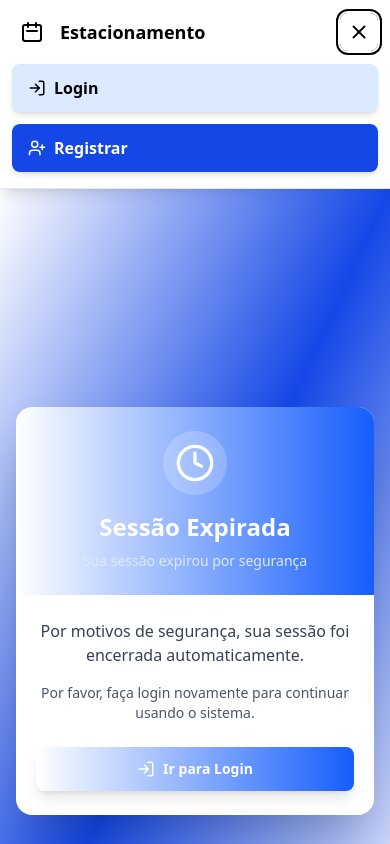
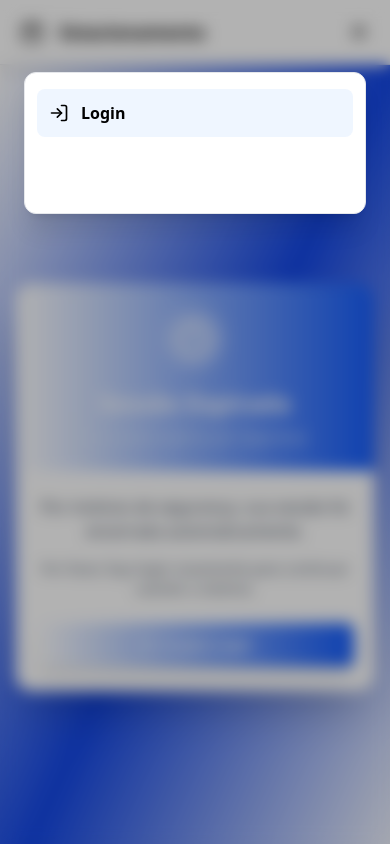
Before and after one commit to Josmateussilva0110/Estacionamento, a React app in the folder frontend/: page /parking/register in a window 390 px wide. Both pictures are taken after a click on the button 359 px from the left and 32 px from the top of the page. Shown: the top 844 px of the page. Built offline with nearby package versions, Linux system fonts and the light colour scheme; no server answers; the HTML template or start-up script is replaced by a standard one.

Commit message:
style: new navbar

```diff
--- a/frontend/src/components/layout/NavBar.tsx
+++ b/frontend/src/components/layout/NavBar.tsx
@@ -1,6 +1,7 @@
-import { useState } from "react"
+import { useState, Fragment } from "react"
 import { Link, useNavigate } from "react-router-dom"
-import { LogIn, UserPlus, User, LogOut, Menu, X } from "lucide-react"
+import { LogIn, UserPlus, User, LogOut, Menu as MenuIcon, X, PlusSquare } from "lucide-react"
+import { Menu, Transition } from "@headlessui/react"
 import { useUser } from "../../context/useUser"
 import useFlashMessage from "../../hooks/useFlashMessage"
 
@@ -26,7 +27,8 @@ function NavBar() {
     <nav className="bg-white shadow-lg border-b border-gray-200">
       <div className="w-full px-3 sm:px-4 lg:px-8">
         <div className="flex justify-between items-center h-16">
-          {/* Logo/Brand */}
+
+          {/* Logo */}
           <Link to="/" className="flex items-center space-x-2" onClick={() => setOpen(false)}>
             <div className="bg-parking-primary p-2 rounded-lg">
               <svg className="w-6 h-6 text-black" fill="none" stroke="currentColor" viewBox="0 0 24 24">
@@ -41,20 +43,20 @@ function NavBar() {
           {/* Mobile toggle */}
           <button
             type="button"
-            className="md:hidden inline-flex items-center justify-center rounded-lg p-2 text-parking-primary hover:bg-blue-50 focus:outline-none focus:ring-2 focus:ring-parking-primary focus:ring-offset-2"
+            className="md:hidden inline-flex items-center justify-center rounded-lg p-2 text-parking-primary hover:bg-blue-50"
             onClick={() => setOpen(prev => !prev)}
-            aria-label="Abrir menu"
           >
-            {open ? <X size={22} /> : <Menu size={22} />}
+            {open ? <X size={22} /> : <MenuIcon size={22} />}
           </button>
 
-          {/* Navigation Links desktop */}
-          <div className="hidden md:flex items-center space-x-3 lg:space-x-4">
+          {/* Desktop Navigation */}
+          <div className="hidden md:flex items-center space-x-4">
+
             {!authenticated ? (
               <>
                 <Link
                   to="/login"
-                  className="flex items-center space-x-2 px-4 py-2 text-parking-primary font-semibold rounded-lg bg-blue-300 hover:bg-blue-200 focus:outline-none focus:ring-2 focus:ring-parking-primary focus:ring-offset-2 transform transition-all hover:scale-[1.02] active:scale-[0.98] shadow-lg"
+                  className="flex items-center space-x-2 px-4 py-2 text-parking-primary font-semibold rounded-lg bg-blue-300 hover:bg-blue-200 shadow-lg transition"
                 >
                   <LogIn size={18} />
                   <span>Login</span>
@@ -62,89 +64,154 @@ function NavBar() {
 
                 <Link
                   to="/register"
-                  className="flex items-center space-x-2 bg-parking-primary text-white font-bold px-4 py-2 rounded-lg bg-blue-700 hover:bg-blue-900  focus:outline-none focus:ring-2 focus:ring-parking-primary focus:ring-offset-2 transform transition-all hover:scale-[1.02] active:scale-[0.98] shadow-lg"
+                  className="flex items-center space-x-2 bg-parking-primary text-white font-bold px-4 py-2 rounded-lg bg-blue-700 hover:bg-blue-900 shadow-lg transition"
                 >
                   <UserPlus size={18} />
                   <span>Registrar</span>
                 </Link>
               </>
             ) : (
-              <>
-                <Link
-                  to="/profile"
-                  className="flex items-center space-x-2 px-4 py-2 text-parking-primary font-semibold rounded-lg hover:bg-blue-50 transition-colors"
-                >
+              /* Dropdown elegante */
+              <Menu as="div" className="relative inline-block text-left">
+                <Menu.Button className="flex items-center gap-2 px-4 py-2 bg-blue-50 text-parking-primary font-semibold rounded-lg hover:bg-blue-100 transition">
                   <User size={18} />
                   <span>{user?.username || "Perfil"}</span>
-                </Link>
+                </Menu.Button>
 
-                <button
-                  onClick={handleLogout}
-                  className="flex items-center space-x-2 bg-red-600 text-white font-bold px-4 py-2 rounded-lg hover:bg-red-700 focus:outline-none focus:ring-2 focus:ring-red-500 focus:ring-offset-2 transform transition-all hover:scale-[1.02] active:scale-[0.98] shadow-lg"
+                <Transition
+                  as={Fragment}
+                  enter="transition duration-100 ease-out"
+                  enterFrom="transform opacity-0 scale-95"
+                  enterTo="transform opacity-100 scale-100"
+                  leave="transition duration-75 ease-in"
+                  leaveFrom="transform opacity-100 scale-100"
+                  leaveTo="transform opacity-0 scale-95"
                 >
-                  <LogOut size={18} />
-                  <span>Sair</span>
-                </button>
-              </>
+                  <Menu.Items className="absolute right-0 mt-2 w-56 origin-top-right bg-white border border-gray-200 rounded-xl shadow-lg py-2">
+
+                    <Menu.Item>
+                      {({ active }) => (
+                        <Link
+                          to="/profile"
+                          className={`flex items-center gap-3 px-4 py-2 text-sm ${active ? "bg-blue-50 text-parking-primary" : "text-gray-700"
+                            }`}
+                        >
+                          <User size={18} />
+                          Perfil
+                        </Link>
+                      )}
+                    </Menu.Item>
+
+                    <Menu.Item>
+                      {({ active }) => (
+                        <Link
+                          to="/parking/register"
+                          className={`flex items-center gap-3 px-4 py-2 text-sm ${active ? "bg-blue-50 text-parking-primary" : "text-gray-700"
+                            }`}
+                        >
+                          <PlusSquare size={18} />
+                          Cadastrar Estacionamento
+                        </Link>
+                      )}
+                    </Menu.Item>
+
+                    <Menu.Item>
+                      {({ active }) => (
+                        <button
+                          onClick={handleLogout}
+                          className={`flex w-full items-center gap-3 px-4 py-2 text-sm ${active ? "bg-red-50 text-red-600" : "text-gray-700"
+                            }`}
+                        >
+                          <LogOut size={18} />
+                          Sair
+                        </button>
+                      )}
+                    </Menu.Item>
+
+                  </Menu.Items>
+                </Transition>
+              </Menu>
             )}
+
           </div>
         </div>
 
         {/* Mobile menu */}
         {open && (
-          <div className="md:hidden pb-4 space-y-3">
-            <div className="flex flex-col gap-3">
-              {!authenticated ? (
-                <>
-                  <Link
-                    to="/login"
-                    onClick={() => setOpen(false)}
-                    className="flex items-center justify-between px-4 py-3 text-parking-primary font-semibold rounded-lg bg-blue-100 hover:bg-blue-200 focus:outline-none focus:ring-2 focus:ring-parking-primary focus:ring-offset-2 shadow-md"
-                  >
-                    <span className="flex items-center space-x-2">
-                      <LogIn size={18} />
+          <div className="md:hidden z-40 relative">
+
+            {/* Fundo escurecido para dar foco ao menu */}
+            <div
+              onClick={() => setOpen(false)}
+              className="fixed inset-0 bg-black/30 backdrop-blur-sm transition-opacity"
+            />
+
+            {/* Drawer dropdown */}
+            <div
+              className="absolute left-0 right-0 mt-2 mx-3 rounded-xl bg-white shadow-xl
+                 border border-gray-200 py-4 animate-slideDown"
+            >
+              <div className="flex flex-col gap-3 px-3">
+
+                {!authenticated ? (
+                  <>
+                    <Link
+                      to="/login"
+                      onClick={() => setOpen(false)}
+                      className="flex items-center gap-3 p-3 rounded-lg bg-blue-50
+                         text-parking-primary font-semibold hover:bg-blue-100 active:scale-95 transition"
+                    >
+                      <LogIn size={20} />
                       <span>Login</span>
-                    </span>
-                  </Link>
+                    </Link>
 
-                  <Link
-                    to="/register"
-                    onClick={() => setOpen(false)}
-                    className="flex items-center justify-between px-4 py-3 bg-parking-primary text-white font-bold rounded-lg bg-blue-700 hover:bg-blue-900 focus:outline-none focus:ring-2 focus:ring-parking-primary focus:ring-offset-2 shadow-md"
-                  >
-                    <span className="flex items-center space-x-2">
-                      <UserPlus size={18} />
+                    <Link
+                      to="/register"
+                      onClick={() => setOpen(false)}
+                      className="flex items-center gap-3 p-3 rounded-lg bg-parking-primary text-white
+                         font-bold hover:bg-blue-900 active:scale-95 transition"
+                    >
+                      <UserPlus size={20} />
                       <span>Registrar</span>
-                    </span>
-                  </Link>
-                </>
-              ) : (
-                <>
-                  <Link
-                    to="/profile"
-                    onClick={() => setOpen(false)}
-                    className="flex items-center justify-between px-4 py-3 text-parking-primary font-semibold rounded-lg bg-blue-50 hover:bg-blue-100 focus:outline-none focus:ring-2 focus:ring-parking-primary focus:ring-offset-2 shadow-md"
-                  >
-                    <span className="flex items-center space-x-2">
-                      <User size={18} />
+                    </Link>
+                  </>
+                ) : (
+                  <>
+                    <Link
+                      to="/profile"
+                      onClick={() => setOpen(false)}
+                      className="flex items-center gap-3 p-3 rounded-lg bg-blue-50
+                         text-parking-primary font-semibold hover:bg-blue-100 active:scale-95 transition"
+                    >
+                      <User size={20} />
                       <span>{user?.username || "Perfil"}</span>
-                    </span>
-                  </Link>
+                    </Link>
 
-                  <button
-                    onClick={() => {
-                      setOpen(false)
-                      handleLogout()
-                    }}
-                    className="flex items-center justify-between px-4 py-3 bg-red-600 text-white font-bold rounded-lg hover:bg-red-700 focus:outline-none focus:ring-2 focus:ring-red-500 focus:ring-offset-2 shadow-md"
-                  >
-                    <span className="flex items-center space-x-2">
-                      <LogOut size={18} />
+                    <Link
+                      to="/parking/register"
+                      onClick={() => setOpen(false)}
+                      className="flex items-center gap-3 p-3 rounded-lg bg-blue-50
+                         text-parking-primary font-semibold hover:bg-blue-100 active:scale-95 transition"
+                    >
+                      <PlusSquare size={20} />
+                      <span>Cadastrar Estacionamento</span>
+                    </Link>
+
+                    <button
+                      onClick={() => {
+                        setOpen(false)
+                        handleLogout()
+                      }}
+                      className="flex items-center gap-3 p-3 rounded-lg bg-red-600 text-white
+                         font-bold hover:bg-red-700 active:scale-95 transition"
+                    >
+                      <LogOut size={20} />
                       <span>Sair</span>
-                    </span>
-                  </button>
-                </>
-              )}
+                    </button>
+                  </>
+                )}
+
+              </div>
             </div>
           </div>
         )}
--- a/frontend/src/index.css
+++ b/frontend/src/index.css
@@ -1 +1,17 @@
 @import "tailwindcss";
+
+
+@keyframes slideDown {
+  0% {
+    opacity: 0;
+    transform: translateY(-10px);
+  }
+  100% {
+    opacity: 1;
+    transform: translateY(0);
+  }
+}
+
+.animate-slideDown {
+  animation: slideDown 0.25s ease-out;
+}
```
Also changed, not shown: frontend/tailwind.config.js (line endings or trailing spaces).
